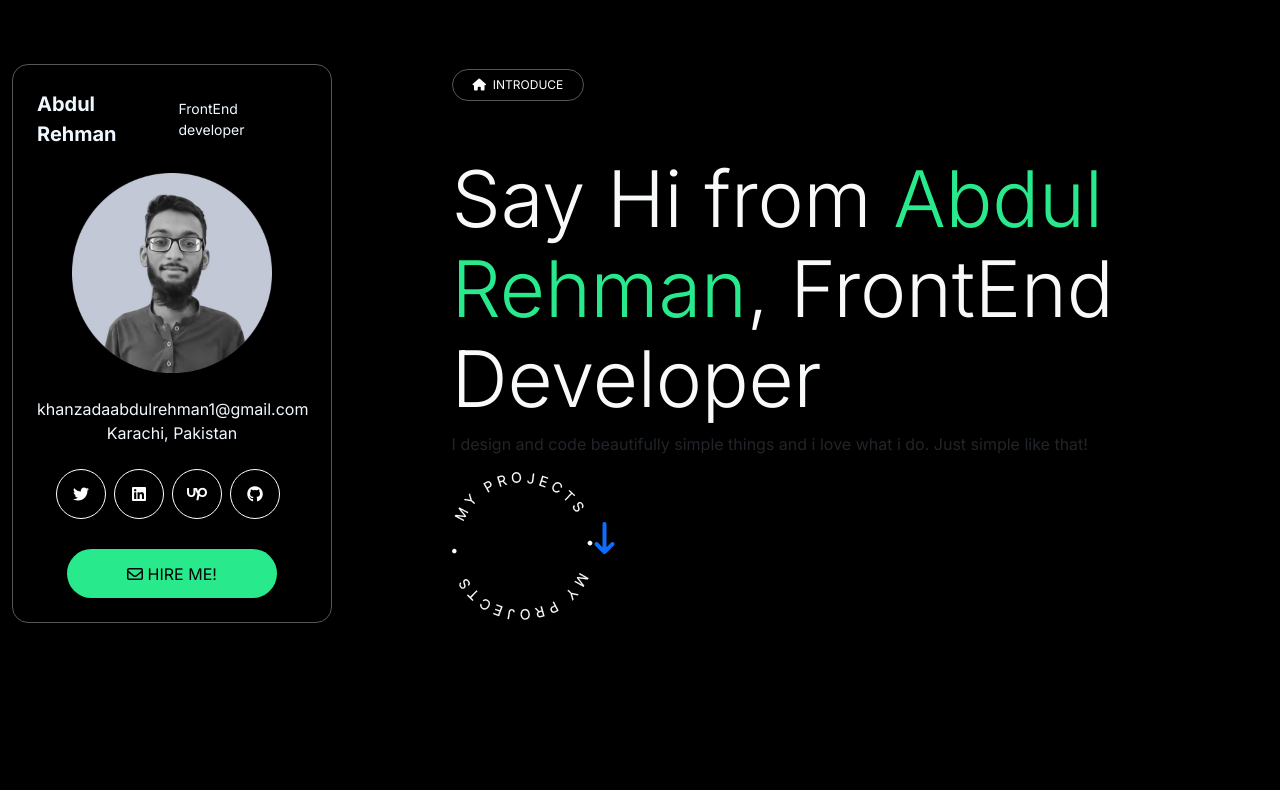
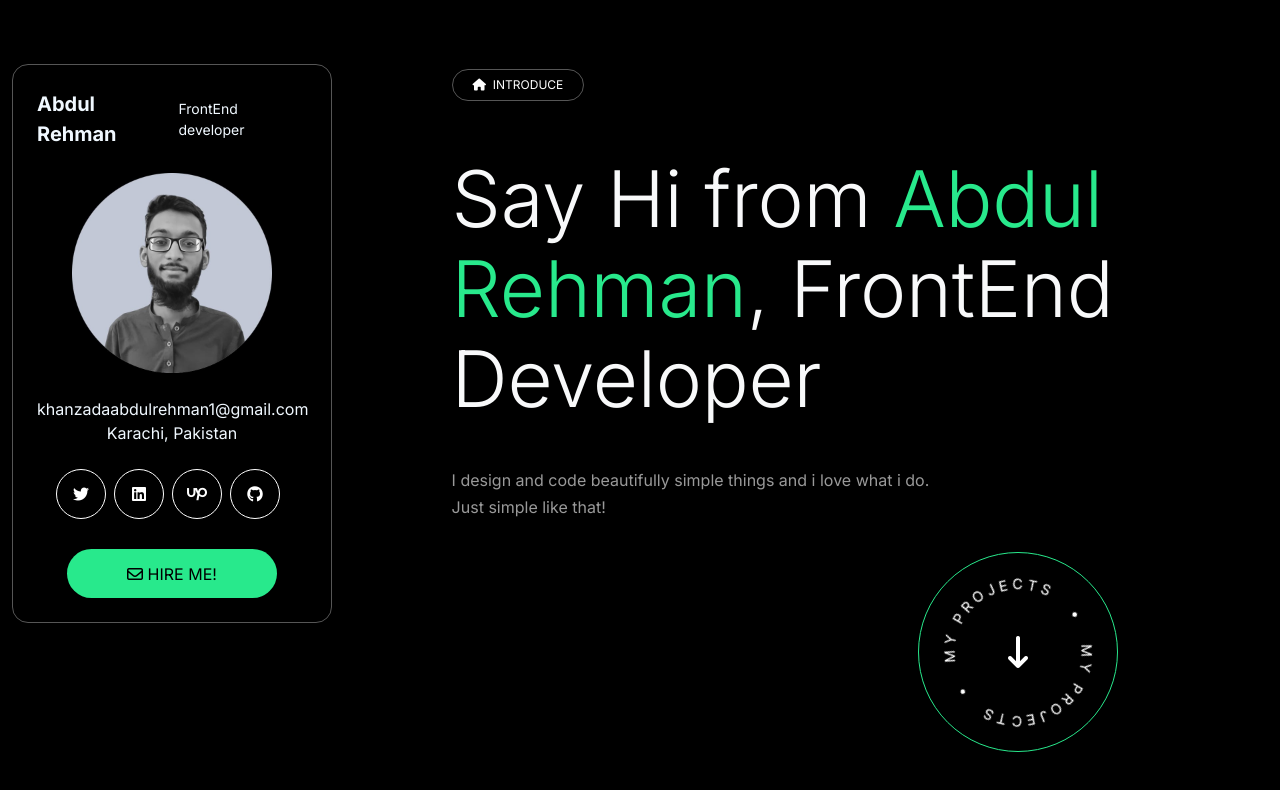
Before and after one commit to abdulrehmankz1/personal-portfolio, a React (Create React App) app: page / in a window 1280 px wide. Shown: the top 790 px of the page. Built offline with nearby package versions, Linux system fonts and the light colour scheme.

Commit message:
add intro section styling

```diff
--- a/src/styles.scss
+++ b/src/styles.scss
@@ -15,6 +15,7 @@ body {
     letter-spacing: -0.2px;
     line-height: 90px;
     font-weight: 300;
+    margin-bottom: 43px;
   }
 
   .left-sidebar {
@@ -41,7 +42,6 @@ body {
       width: 50px !important;
       transition: border 0.3s;
       cursor: pointer;
-
     }
 
     .info-icon:hover {
@@ -82,11 +82,70 @@ body {
       border: 2px solid $secondary-color;
     }
   }
-  .custom-container{
 
-.hero_content{
+  .custom-container {
+
+    .hero_content {
       color: $secondary-color;
     }
+
+    .sub_heading {
+      opacity: 1;
+      transform: translate(0px, 0px);
+      max-width: 480px;
+      margin-bottom: 31px;
+      color: #999999;
+      line-height: 1.7;
+      font-size: 16px;
+      font-weight: 400;
+      margin-bottom: 31px;
+    }
+
+    .arrow_down {
+      position: relative;
+      border: 1px solid $secondary-color;
+      height: 200px !important;
+      width: 200px !important;
+      transition: border 0.2s;
+      display: flex;
+      justify-content: center;
+      align-items: center;
+      border-radius: 120px;
+      cursor: pointer;
+      text-decoration: none;
+      color: #ffff;
+      right: 150px;
+
+      &:hover {
+        border: 2px solid $secondary-color;
+      }
+
+      img {
+        display: block;
+        animation: rotating 6s infinite linear;
+        position: absolute;
+        transform: translate(-50%, -50%);
+      }
+
+      i {
+        transition: border 0.3s;
+        cursor: pointer;
+        text-decoration: none;
+      }
+    }
+
+    @keyframes rotating {
+      from {
+        transform: rotate(0deg);
+      }
+
+      to {
+        transform: rotate(360deg);
+      }
+    }
+  }
+
+
 
   .section_badge {
     padding: 9px 20px;
@@ -97,9 +156,6 @@ body {
     display: inline-flex;
     align-items: center;
   }
-  }
-
-
 
   @media (max-width: 576px) {
     body {
```
Lines whose indentation alone changed are shown as unchanged.
